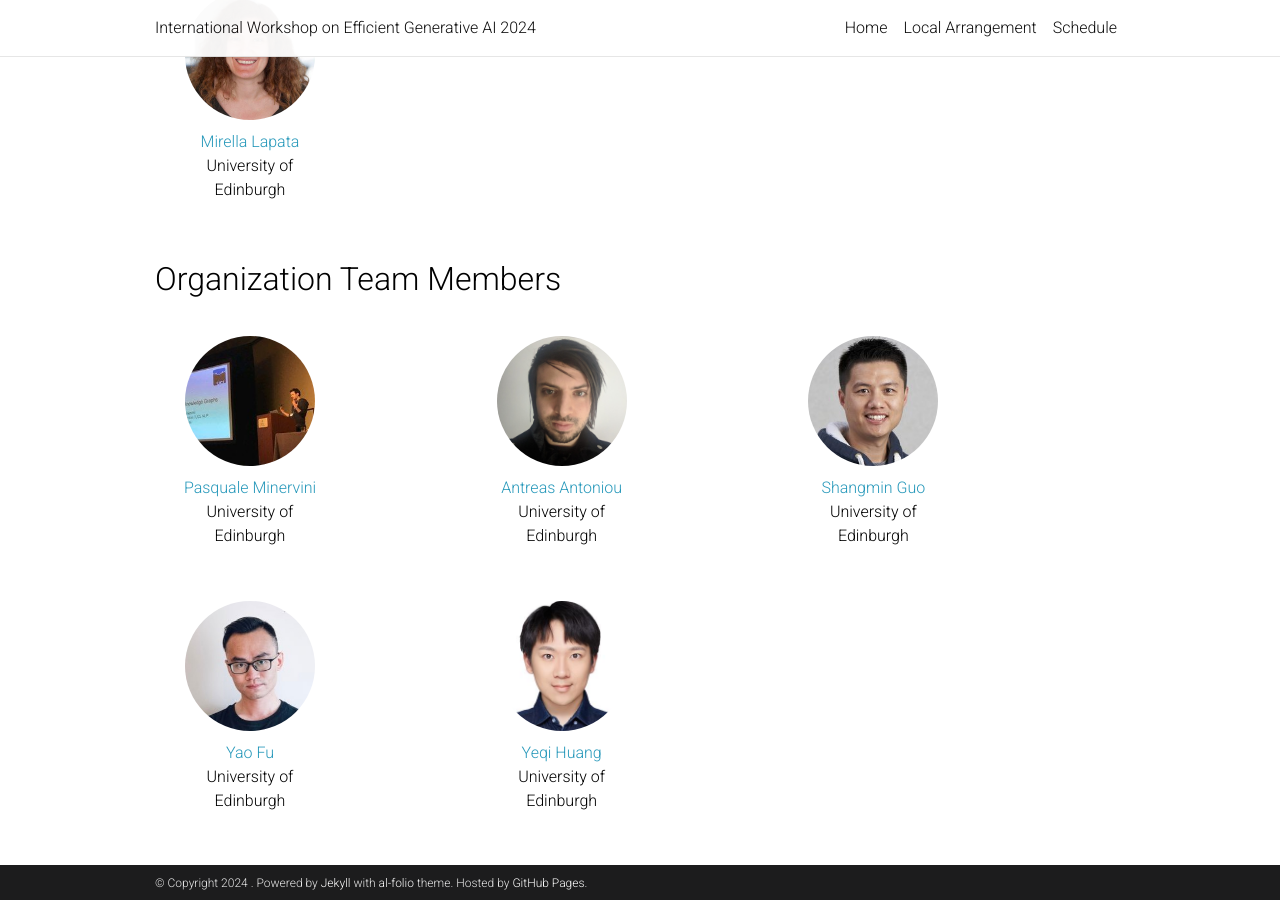
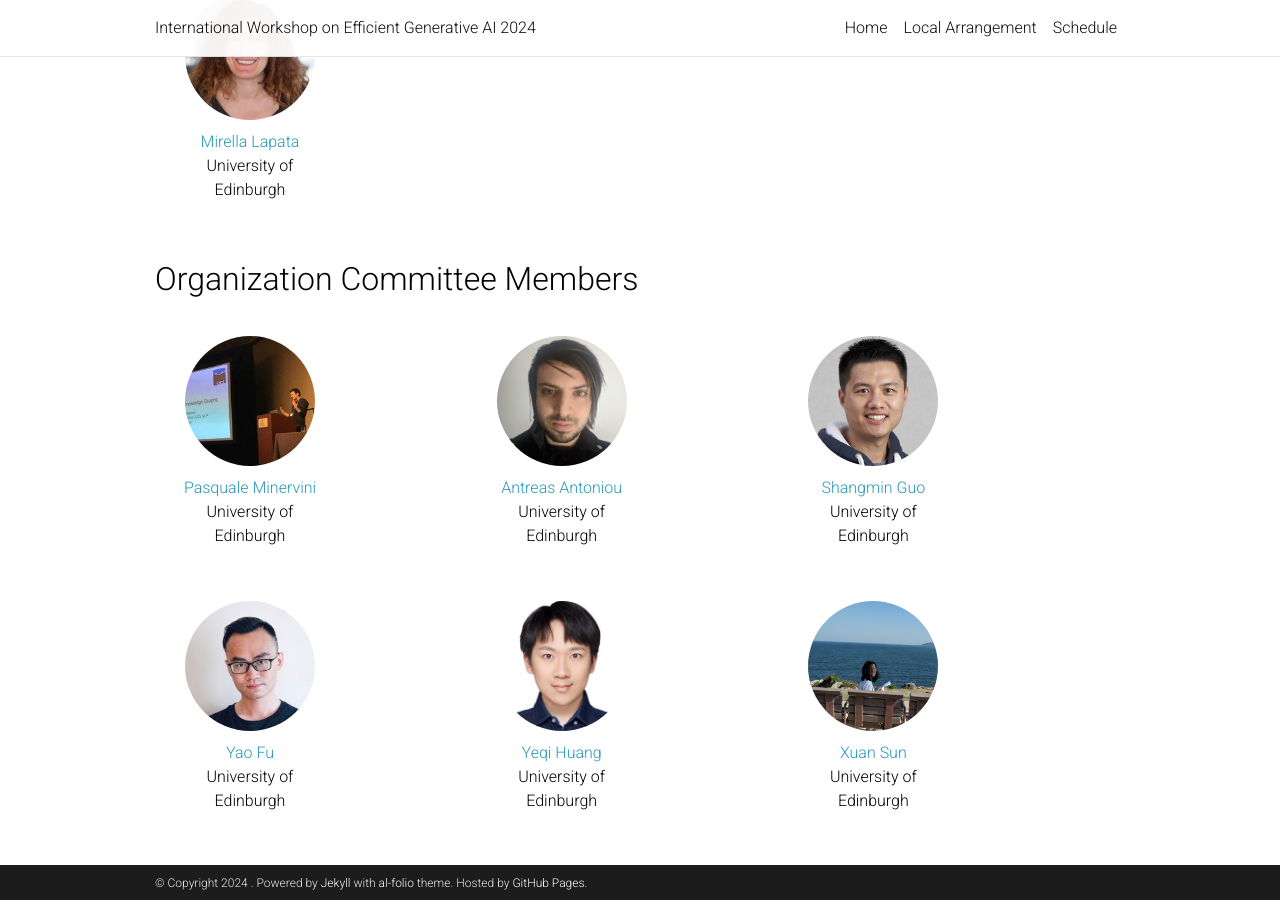
Before and after one commit to opensourcing-foundation-models/opensourcing-foundation-models.github.io, a Jekyll site: the page built from _pages/home.md, in a window 1280 px wide and 900 px high, scrolled down 2030 px. Built offline with Jekyll 4.4.1, drawn with Linux system fonts in a browser that asks for light colours; comment, search, counter and statistics services are not loaded; a style sheet for code colours, icons or effects is not loaded.

Commit message:
Update team.

```diff
--- a/_pages/home.md
+++ b/_pages/home.md
@@ -184,12 +184,12 @@ The workshop will include keynote speeches, panel discussions, invited talks, an
 <html>
     <div class="team-container">
         <div class="team-member">
-            <img src="/assets/img/organizers/luo_mai.jpg" alt="Name 1">
+            <img src="/assets/img/organizers/luo_mai.jpg" alt="Name 7">
             <p><a href="https://luomai.github.io/">Luo Mai</a>
             <br>University of Edinburgh</p>
         </div>
         <div class="team-member">
-            <img src="/assets/img/organizers/edoardo_ponti.jpg" alt="Name 2">
+            <img src="/assets/img/organizers/edoardo_ponti.jpg" alt="Name 8">
             <p><a href="https://ducdauge.github.io/">Edoardo Ponti</a>
             <br>University of Edinburgh</p>
         </div>
@@ -201,7 +201,7 @@ The workshop will include keynote speeches, panel discussions, invited talks, an
 <html>
     <div class="team-container">
         <div class="team-member">
-            <img src="/assets/img/organizers/mirella_lapata.jpg" alt="Name 1">
+            <img src="/assets/img/organizers/mirella_lapata.jpg" alt="Name 9">
             <p><a href="https://homepages.inf.ed.ac.uk/mlap/">Mirella Lapata</a>
             <br>University of Edinburgh</p>
         </div>
@@ -209,33 +209,38 @@ The workshop will include keynote speeches, panel discussions, invited talks, an
 </html>
 
 
-## Organization Team Members
+## Organization Committee Members
 
 <html>
     <div class="team-container">
         <div class="team-member">
-            <img src="/assets/img/organizers/pasquale_minervini.jpg" alt="Name 3">
+            <img src="/assets/img/organizers/pasquale_minervini.jpg" alt="Name 1">
             <p><a href="http://www.neuralnoise.com/">Pasquale Minervini</a>
             <br>University of Edinburgh</p>
         </div>
         <div class="team-member">
-            <img src="/assets/img/organizers/antreas_antoniou.jpg" alt="Name 4">
+            <img src="/assets/img/organizers/antreas_antoniou.jpg" alt="Name 2">
             <p><a href="https://antreas.io/home/">Antreas Antoniou</a>
             <br>University of Edinburgh</p>
         </div>
         <div class="team-member">
-            <img src="/assets/img/organizers/shangmin_guo.jpg" alt="Name 6">
+            <img src="/assets/img/organizers/shangmin_guo.jpg" alt="Name 3">
             <p><a href="https://scholar.google.com/citations?user=cpOrbSoAAAAJ&hl=en">Shangmin Guo</a>
             <br>University of Edinburgh</p>
         </div>
         <div class="team-member">
-            <img src="/assets/img/organizers/yao_fu.jpg" alt="Name 5">
+            <img src="/assets/img/organizers/yao_fu.jpg" alt="Name 4">
             <p><a href="https://franxyao.github.io/">Yao Fu</a>
             <br>University of Edinburgh</p>
         </div>
         <div class="team-member">
-            <img src="/assets/img/organizers/yeqi-huang.jpg" alt="Name 6">
+            <img src="/assets/img/organizers/yeqi-huang.jpg" alt="Name 5">
             <p><a href="https://yeqi-huang.com">Yeqi Huang</a>
+            <br>University of Edinburgh</p>
+        </div>
+        <div class="team-member">
+            <img src="/assets/img/organizers/xuan-sun.jpeg" alt="Name 6">
+            <p><a href="https://scholar.google.com/citations?user=KbEYCoUAAAAJ&hl=en">Xuan Sun</a>
             <br>University of Edinburgh</p>
         </div>
     </div>
```
Also changed, not shown: assets/img/organizers/xuan-sun.jpeg (added).
